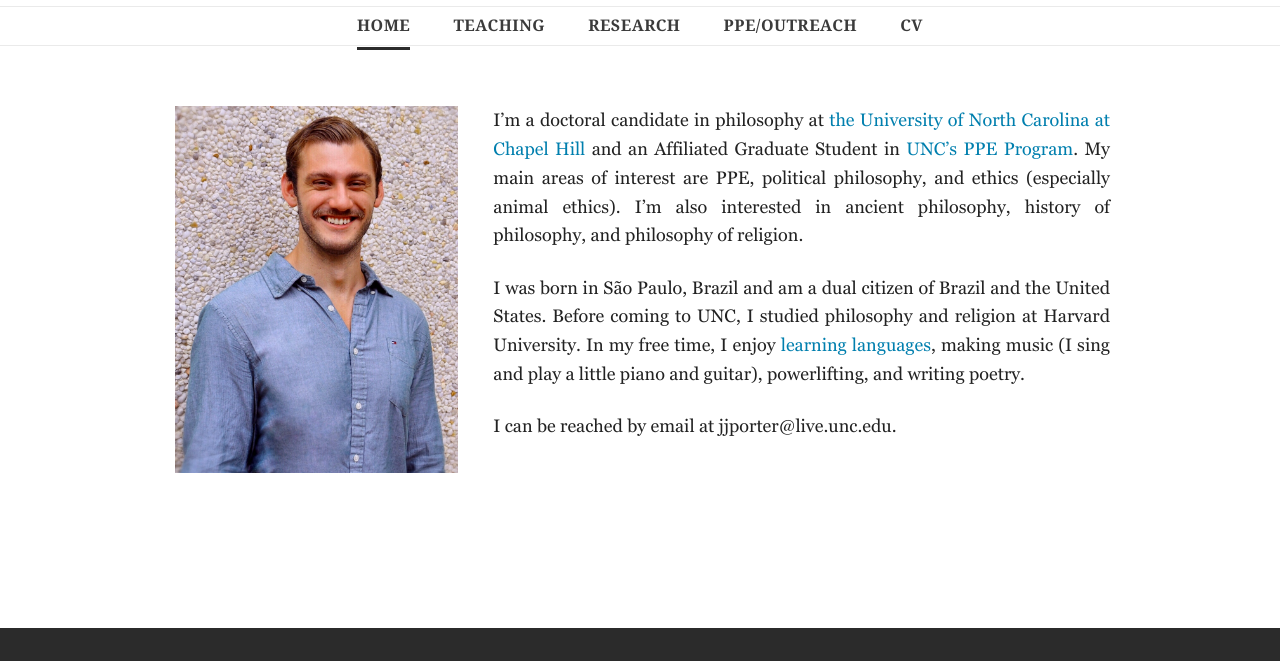
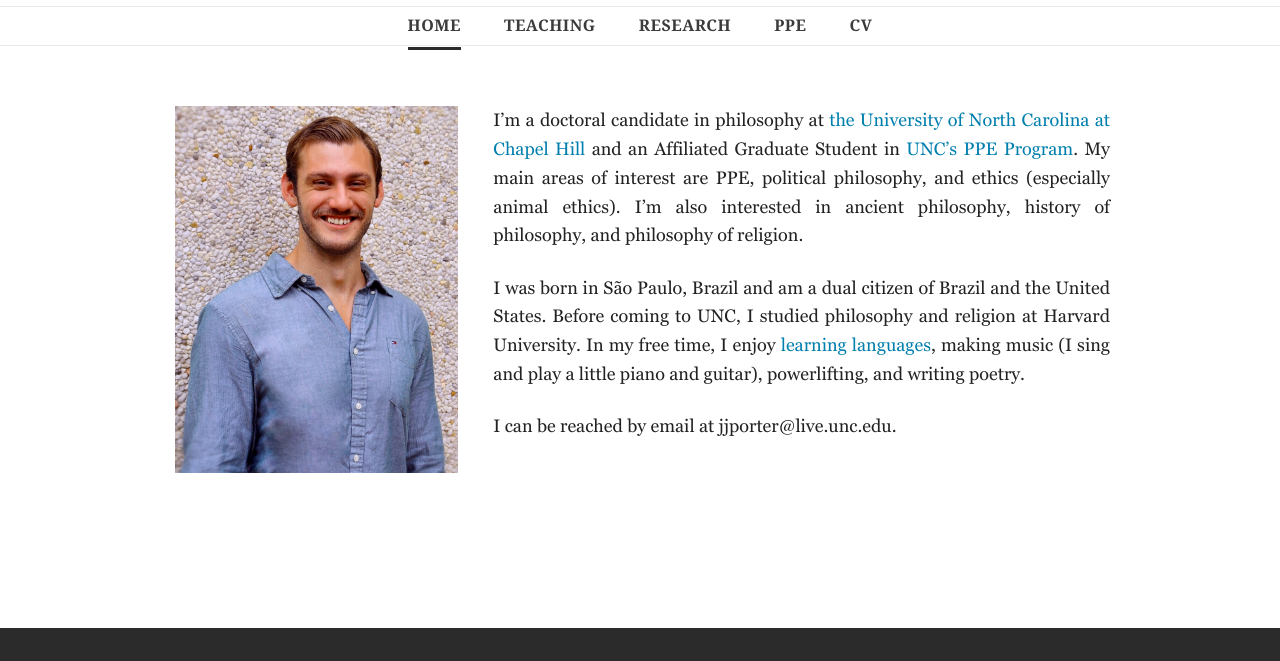
Before and after one commit to JoPoFoSho/JoPoFoSho.github.io, a plain HTML site: page index.html in a window 1280 px wide. Shown: the part 139-800 px from the top of the page. Drawn offline with nearby package versions, Linux system fonts and the light colour scheme.

Commit message:
Update index.html

```diff
--- a/index.html
+++ b/index.html
@@ -59,7 +59,7 @@
                   href="PPE.html"
                   class="menu-item"
                   >
-                PPE/Outreach
+                PPE
                 </a>
               </li>
               <li  class="menu-item-wrap">
```
